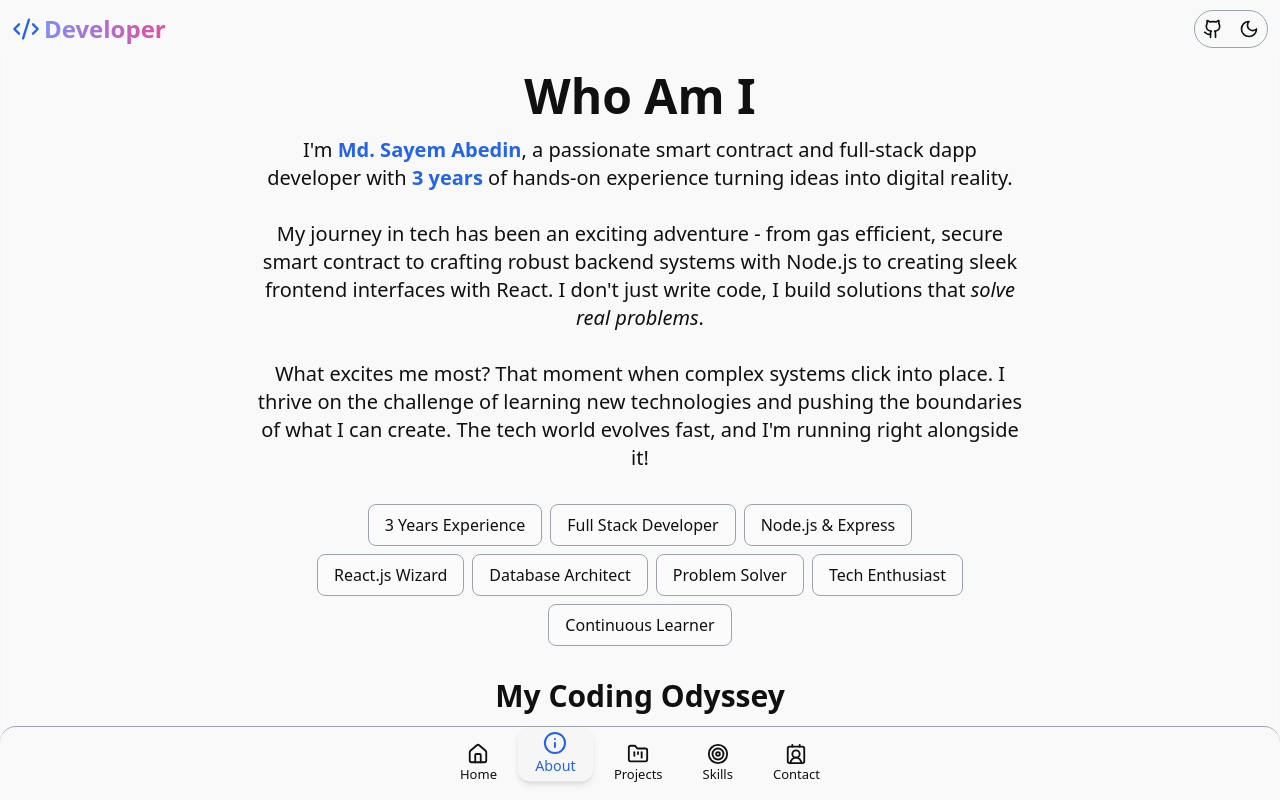
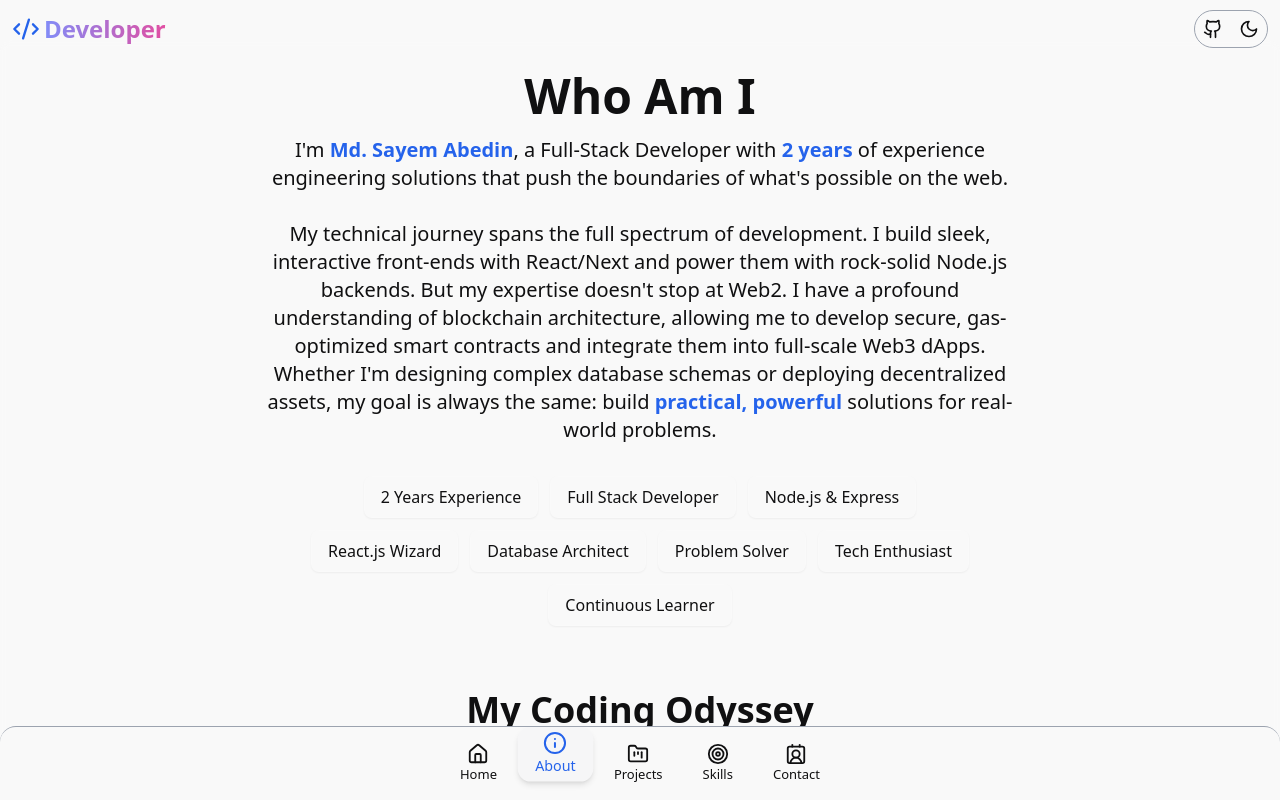
Before and after one commit to Sayem98/sayem.me, a React (Vite) app: page /about in a window 1280 px wide. Built offline with nearby package versions, Linux system fonts and the light colour scheme.

Commit message:
refactor: update experience details and enhance About section content

```diff
--- a/src/data/userData.ts
+++ b/src/data/userData.ts
@@ -54,7 +54,7 @@ export const skills = [
 ];
 
 export const facts = [
-  "3 Years Experience",
+  "2 Years Experience",
   "Full Stack Developer",
   "Node.js & Express",
   "React.js Wizard",
@@ -66,28 +66,25 @@ export const facts = [
 
 export const timeline = [
   {
-    year: "2024 - Present",
+    company: "IMS Systems",
+    year: "2025,Dec - Present",
+    detail:
+      "Driving innovation at IMS Systems, leading the development of cutting-edge web applications. Implementing microservices architecture and optimizing performance across the stack.",
+    tech: ["TypeScript", "React", "Next.js", "Node.js", "Docker", "AWS"],
+  },
+  {
+    company: "Technovicinity",
+    year: "2024,Jan - 2025,Nov",
     detail:
       "Leading development projects at Technovicinity, architecting scalable solutions with microservices and cloud technologies. Spearheaded the migration to containerized deployments.",
     tech: ["Node.js", "Docker", "Kubernetes", "AWS"],
   },
   {
-    year: "2022 - 2023",
+    company: "Freelance",
+    year: "2021 - 2023",
     detail:
       "Graduated with honors while building production-grade applications. Published research on blockchain applications and contributed to open-source projects.",
-    // tech: ["React", "Solidity", "Web3.js", "MongoDB"],
-  },
-  {
-    year: "2020 - 2021",
-    detail:
-      "Deep dive into full-stack development. Built my first SaaS product that gained 500+ active users. Won hackathon for innovative use of AI in education.",
-    tech: ["JavaScript", "nodejs", "React.js", "MongoDB", "Express.js"],
-  },
-  {
-    year: "2018 - 2019",
-    detail:
-      "First lines of code to first deployed app. Fell in love with problem-solving through programming. Built custom CMS for local businesses.",
-    tech: ["HTML/CSS", "JavaScript", "MySQL", "jQuery"],
+    tech: ["React", "Solidity", "Web3.js", "MongoDB"],
   },
 ];
 export const contactItems = [
--- a/src/pages/About.tsx
+++ b/src/pages/About.tsx
@@ -7,14 +7,14 @@ const About = () => {
   return (
     <section
       id="about"
-      className="w-full px-4 backdrop-blur-sm rounded-xl p-6 sm:p-8 text-center text-foreground"
+      className="w-full px-4 backdrop-blur-sm rounded-xl p-6 sm:p-8 text-foreground"
     >
       {/* Section Heading */}
       <motion.h2
         initial={{ opacity: 0, y: 20 }}
         whileInView={{ opacity: 1, y: 0 }}
         transition={{ duration: 0.6 }}
-        className="text-4xl md:text-5xl font-bold mb-4 decoration-blue-500"
+        className="text-4xl md:text-5xl font-bold mb-4 text-center decoration-blue-500"
       >
         Who Am I
       </motion.h2>
@@ -27,22 +27,21 @@ const About = () => {
         className="text-lg md:text-xl text-center text-muted-foreground max-w-3xl mx-auto mb-8"
       >
         I'm <span className="text-primary font-bold">Md. Sayem Abedin</span>, a
-        passionate smart contract and full-stack dapp developer with{" "}
-        <span className="text-primary font-bold">3 years</span> of hands-on
-        experience turning ideas into digital reality.
+        Full-Stack Developer with
+        <span className="text-primary font-bold"> 2 years </span> of experience
+        engineering solutions that push the boundaries of what's possible on the
+        web.
         <br />
         <br />
-        My journey in tech has been an exciting adventure - from gas efficient,
-        secure smart contract to crafting robust backend systems with Node.js to
-        creating sleek frontend interfaces with React. I don't just write code,
-        I build solutions that{" "}
-        <span className="italic">solve real problems</span>.
-        <br />
-        <br />
-        What excites me most? That moment when complex systems click into place.
-        I thrive on the challenge of learning new technologies and pushing the
-        boundaries of what I can create. The tech world evolves fast, and I'm
-        running right alongside it!
+        My technical journey spans the full spectrum of development. I build
+        sleek, interactive front-ends with React/Next and power them with
+        rock-solid Node.js backends. But my expertise doesn't stop at Web2. I
+        have a profound understanding of blockchain architecture, allowing me to
+        develop secure, gas-optimized smart contracts and integrate them into
+        full-scale Web3 dApps. Whether I'm designing complex database schemas or
+        deploying decentralized assets, my goal is always the same: build{" "}
+        <span className="text-primary font-bold">practical, powerful </span>
+        solutions for real-world problems.
       </motion.p>
 
       {/* Facts */}
@@ -50,119 +49,75 @@ const About = () => {
         initial={{ opacity: 0, y: 10 }}
         whileInView={{ opacity: 1, y: 0 }}
         transition={{ delay: 0.2, duration: 0.6 }}
-        className="flex flex-wrap max-w-2xl mx-auto justify-center gap-2 mb-8"
+        className="flex flex-wrap max-w-2xl mx-auto justify-center gap-3 mb-16"
       >
         {facts.map((fact, i) => (
           <motion.div
             key={i}
-            whileHover={{ scale: 1.05 }}
-            className="px-4 py-2 rounded-lg bg-white/30 dark:bg-white/5 shadow-xs text-sm md:text-base font-medium border border-gray-400 dark:border-gray-600 text-foreground"
+            whileHover={{ scale: 1.05, y: -2 }}
+            className="px-4 py-2 rounded-lg bg-white/5 shadow-sm hover:shadow-blue-500/20 text-sm md:text-base font-medium border border-white/10 transition-all"
           >
             {fact}
           </motion.div>
         ))}
       </motion.div>
 
-      {/* Timeline */}
+      {/* Timeline Section */}
       <motion.h3
         initial={{ opacity: 0, y: 20 }}
         whileInView={{ opacity: 1, y: 0 }}
         transition={{ duration: 0.6 }}
-        className="text-2xl md:text-3xl font-bold mb-12"
+        className="text-3xl md:text-4xl font-bold mb-12 text-center"
       >
         My Coding Odyssey
       </motion.h3>
 
-      <div className="relative max-w-4xl mx-auto pb-16">
-        {/* Desktop: Wavy timeline path */}
-        {/* <svg
-          className="hidden md:block absolute left-1/2 top-0 w-1 -translate-x-1/2"
-          style={{ height: `${timeline.length * 260}px` }}
-          viewBox="0 0 2 100"
-          preserveAspectRatio="none"
-        >
-          <path
-            d="M1 0 V20 C1 30, 0 35, 1 45 S0 60, 1 70 S0 85, 1 100"
-            stroke="url(#timelineGradient)"
-            strokeWidth="2"
-            fill="none"
-            strokeLinecap="round"
-          />
-          <defs>
-            <linearGradient
-              id="timelineGradient"
-              x1="0%"
-              y1="0%"
-              x2="0%"
-              y2="100%"
-            >
-              <stop offset="0%" stopColor="#3b82f6" />
-              <stop offset="100%" stopColor="#8b5cf6" />
-            </linearGradient>
-          </defs>
-        </svg> */}
-
+      {/* The New Readable Timeline */}
+      <div className="max-w-3xl mx-auto pb-16 px-4">
+        <div className="relative border-l-2 border-transparent [border-image:linear-gradient(to_bottom,#3b82f6,#8b5cf6,transparent)1]">
           {timeline.map((item, i) => (
             <motion.div
               key={i}
-            initial={{ opacity: 0, y: 20 }}
-            whileInView={{ opacity: 1, y: 0 }}
-            transition={{ delay: i * 0.15, duration: 0.5 }}
-            className={`relative flex ${
-              i % 2 === 0 ? "justify-start" : "justify-end"
-            } mb-16`}
-            style={{ zIndex: timeline.length - i }}
+              initial={{ opacity: 0, x: -20 }}
+              whileInView={{ opacity: 1, x: 0 }}
+              transition={{ delay: i * 0.1, duration: 0.5 }}
+              className="relative pl-8 md:pl-10 mb-12 group"
             >
-            {/* Mobile: Simple layout (no dot) */}
-            {/* Desktop: Timeline dot with glow */}
-            <motion.div
-              className="hidden md:block absolute left-1/2 top-4 w-5 h-5 rounded-full bg-white border-4 border-blue-500 z-10 shadow-lg shadow-blue-500/30 -translate-x-1/2"
-              whileHover={{ scale: 1.1 }}
-            />
+              {/* Glowing Node on the line */}
+              <div className="absolute -left-[9px] top-1.5 w-4 h-4 rounded-full bg-background border-2 border-blue-500 group-hover:bg-blue-500 group-hover:shadow-[0_0_12px_rgba(59,130,246,0.8)] transition-all duration-300 z-10" />
 
-            {/* Card - full width on mobile, floating on desktop */}
-            <motion.div
-              className={`w-full md:max-w-md p-5 md:p-6 rounded-xl md:rounded-2xl backdrop-blur-lg bg-white/5 border border-white/10 shadow-sm md:shadow-lg ${
-                i % 2 === 0 ? "md:mr-8" : "md:ml-8"
-              }`}
-              whileHover={{
-                y: -5,
-                boxShadow: "0 10px 25px -5px rgba(59, 130, 246, 0.2)",
-              }}
-            >
-              <div className="flex items-center gap-3 mb-2 md:mb-3">
-                <div
-                  className={`w-7 h-7 md:w-8 md:h-8 rounded-full flex items-center justify-center ${
-                    i % 2 === 0 ? "bg-blue-500" : "bg-purple-500"
-                  }`}
-                >
-                  <span className="text-white font-bold text-sm md:text-base">
-                    {i + 1}
+              {/* Content Card */}
+              <div className="bg-white/5 border border-white/10 backdrop-blur-md p-6 rounded-xl hover:bg-white/10 transition-colors shadow-sm hover:shadow-md">
+                <div className="flex flex-col md:flex-row md:items-baseline md:justify-between mb-3">
+                  <h4 className="text-xl md:text-2xl font-bold text-foreground">
+                    {item.company}
+                  </h4>
+                  <span className="text-sm md:text-base font-mono text-blue-400 mt-1 md:mt-0 opacity-80">
+                    {item.year}
                   </span>
                 </div>
-                <div className="text-primary font-bold text-base md:text-lg">
-                  {item.year}
-                </div>
-              </div>
-              <p className="text-muted-foreground text-sm md:text-base leading-relaxed">
+
+                <p className="text-muted-foreground text-base leading-relaxed mb-5">
                   {item.detail}
                 </p>
+
+                {/* Tech Stack Pills */}
                 {item.tech && (
-                <div className="flex flex-wrap gap-1.5 md:gap-2 mt-3 md:mt-4">
+                  <div className="flex flex-wrap gap-2">
                     {item.tech.map((t, idx) => (
-                    <motion.span
+                      <span
                         key={idx}
-                      className="px-2.5 py-0.5 text-[10px] md:text-xs rounded-full bg-blue-500/10 text-blue-500"
-                      whileHover={{ scale: 1.05 }}
+                        className="px-3 py-1 text-xs font-medium rounded-full bg-blue-500/10 text-blue-400 border border-blue-500/20"
                       >
                         {t}
-                    </motion.span>
+                      </span>
                     ))}
                   </div>
                 )}
-            </motion.div>
+              </div>
             </motion.div>
           ))}
+        </div>
       </div>
     </section>
   );
```
Lines whose indentation alone changed are shown as unchanged.
